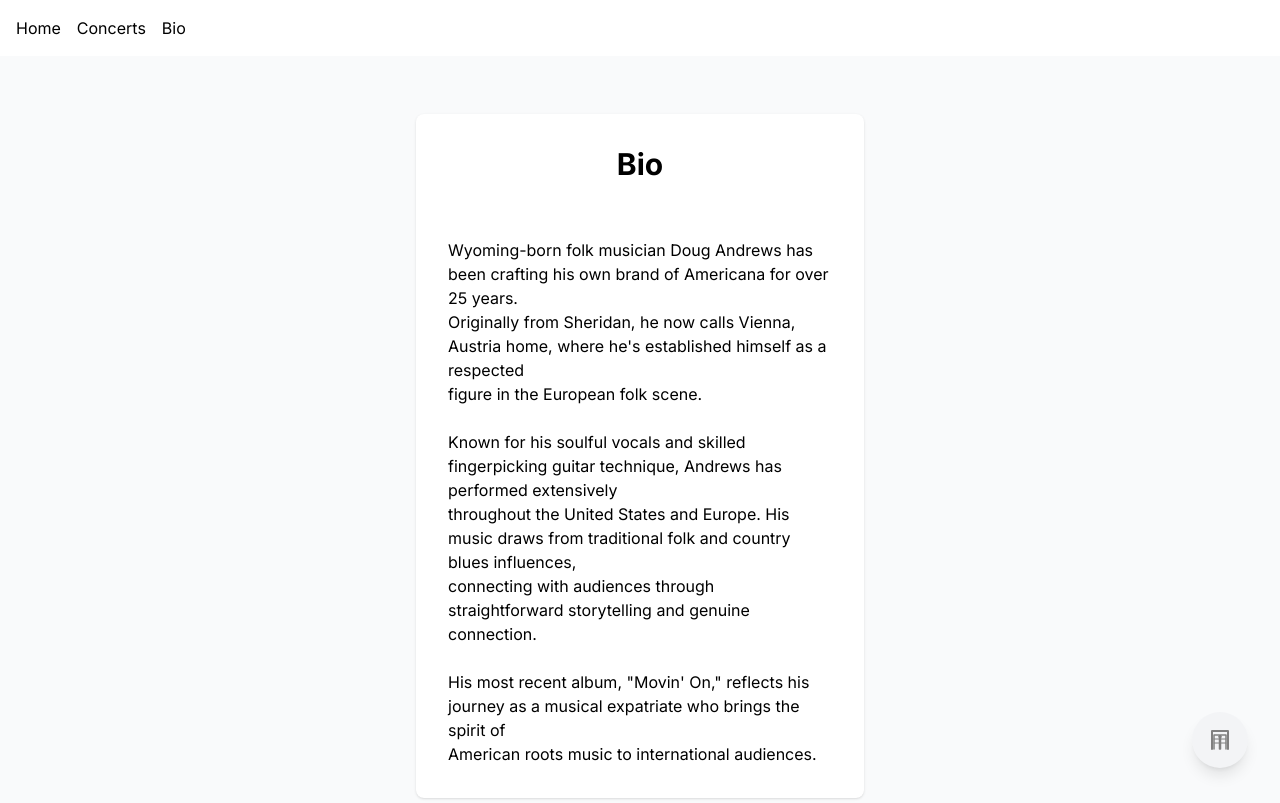
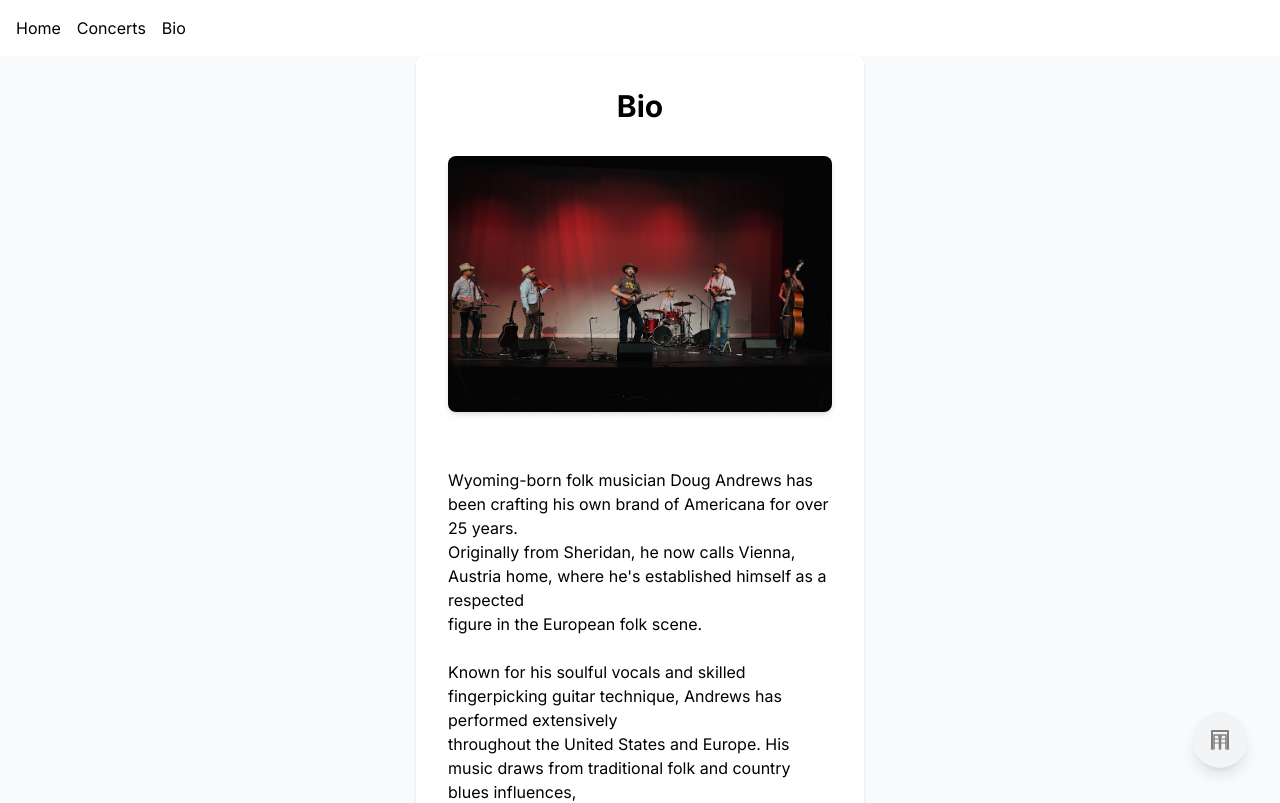
Before and after one commit to sawtoothridge13/doug_andrews, a Next.js app: page /bio in a window 1280 px wide. Shown: the top 803 px of the page. Built offline with nearby package versions, Linux system fonts and the light colour scheme; no server answers.

Commit message:
Add image to bio page

```diff
--- a/src/app/bio/page.tsx
+++ b/src/app/bio/page.tsx
@@ -1,4 +1,6 @@
 'use client';
+
+import Image from 'next/image';
 
 export default function BioPage() {
   const bio = `
@@ -18,6 +20,15 @@ export default function BioPage() {
     <div className="min-h-screen flex items-center justify-center bg-gray-50">
       <div className="max-w-md w-full space-y-8 p-8 bg-white rounded-lg shadow">
         <h2 className="text-center text-3xl font-bold">Bio</h2>
+        <div className="w-full flex justify-center">
+          <Image
+            src="/cb_wyo.jpg" // Reference the image directly from the public directory
+            alt="Doug Andrews in Wyoming"
+            width={500} // Set the width of the image
+            height={300} // Set the height of the image
+            className="rounded-lg shadow-md"
+          />
+        </div>
         <p className="whitespace-pre-line">{bio}</p>
       </div>
     </div>
```
Also changed, not shown: public/cb_wyo.jpg (added).
